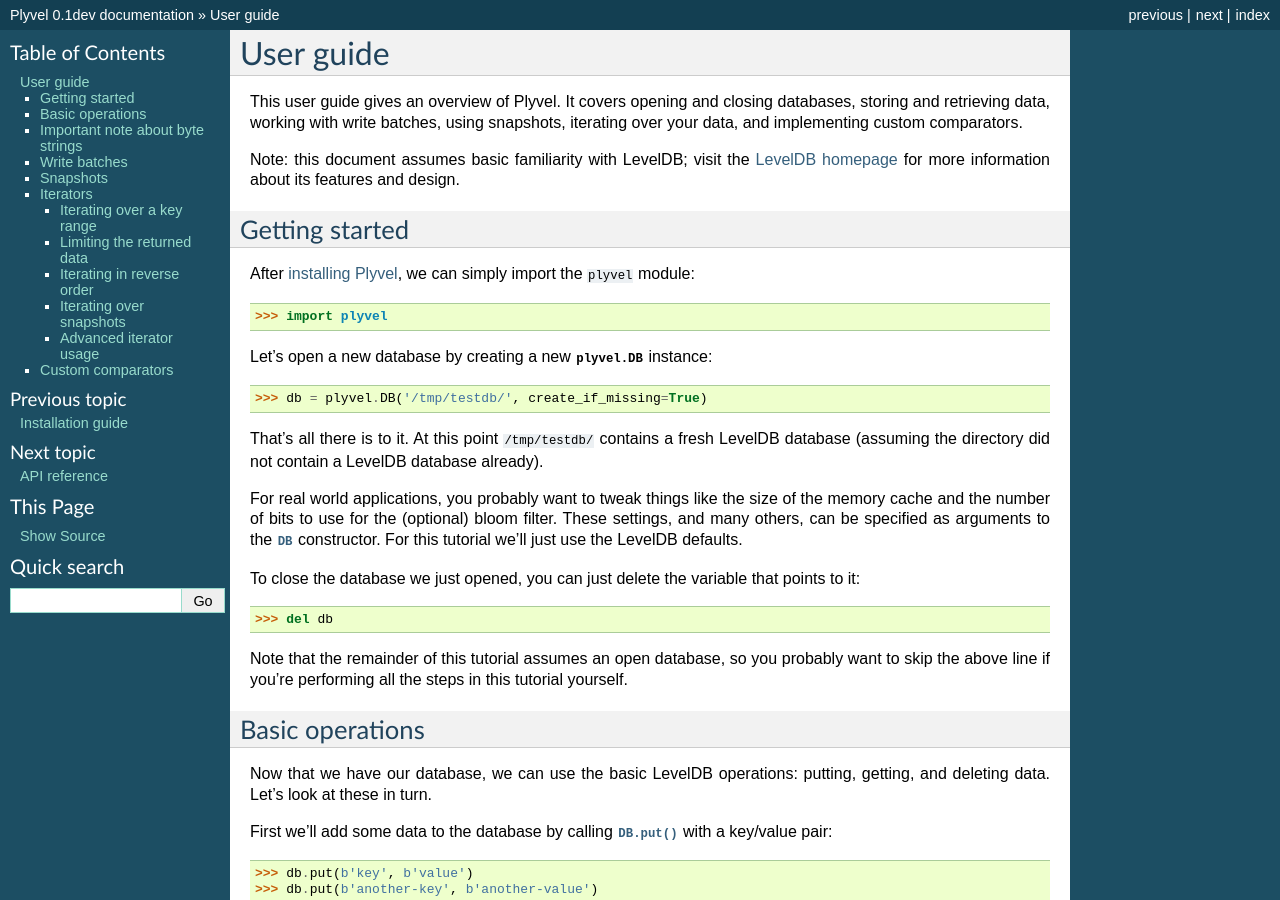
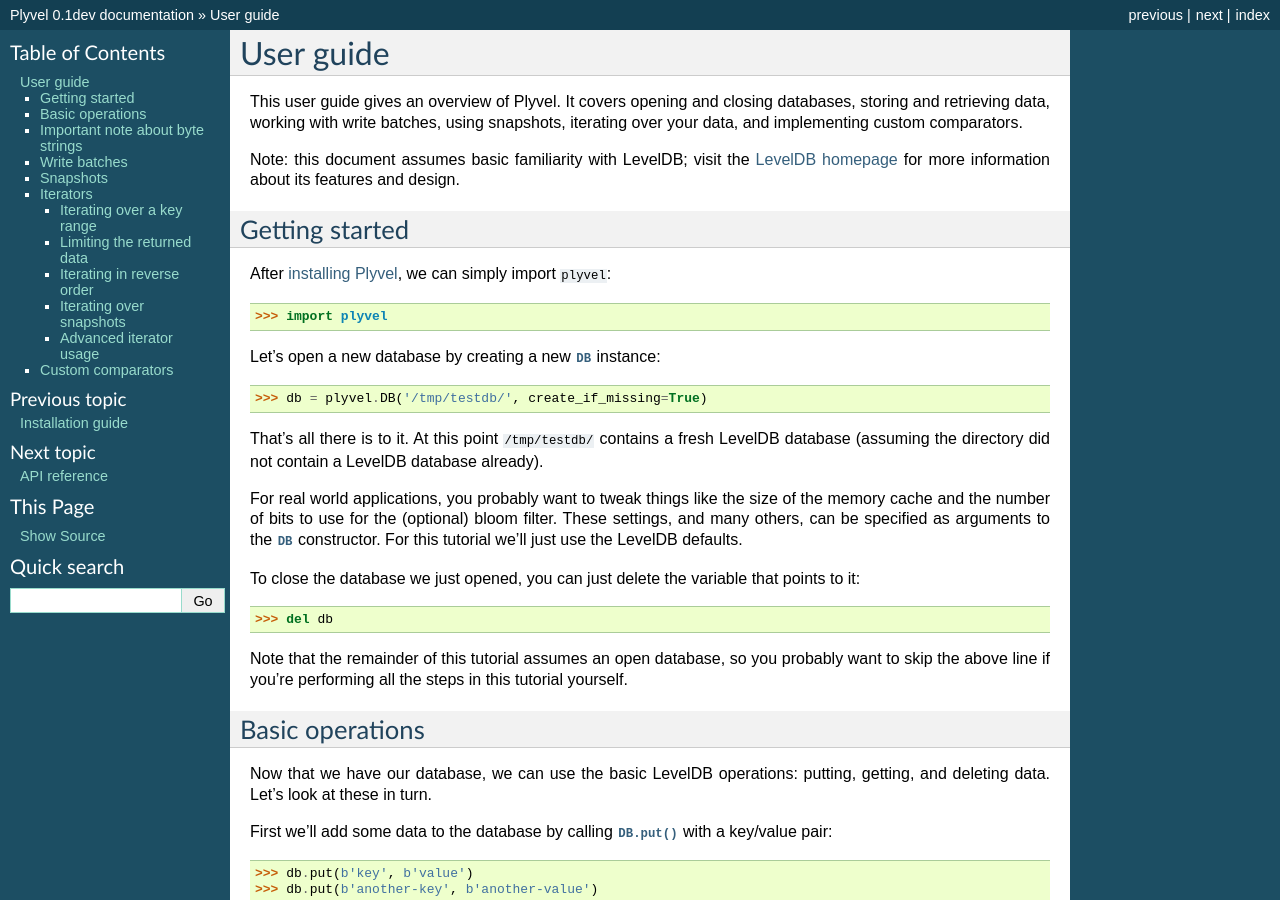
Before and after one commit to wbolster/plyvel, a Sphinx documentation site: the page built from doc/user.rst, in a window 1280 px wide and 900 px high. Built offline with Sphinx 7.4.7, drawn with Linux system fonts in a browser that asks for light colours.

Commit message:
Minor user guide changes

```diff
--- a/doc/user.rst
+++ b/doc/user.rst
@@ -1,8 +1,6 @@
 ==========
 User guide
 ==========
-
-.. py:currentmodule:: plyvel
 
 This user guide gives an overview of Plyvel. It covers opening and closing
 databases, storing and retrieving data, working with write batches, using
@@ -17,12 +15,11 @@
 Getting started
 ===============
 
-After :doc:`installing Plyvel <installation>`, we can simply import the
-``plyvel`` module::
+After :doc:`installing Plyvel <installation>`, we can simply import ``plyvel``::
 
     >>> import plyvel
 
-Let's open a new database by creating a new :py:class:`plyvel.DB` instance::
+Let's open a new database by creating a new :py:class:`DB` instance::
 
     >>> db = plyvel.DB('/tmp/testdb/', create_if_missing=True)
 
```
